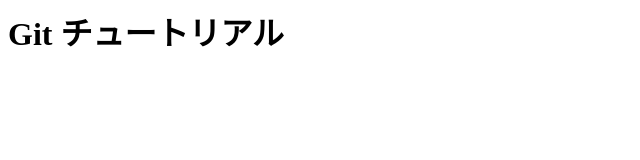
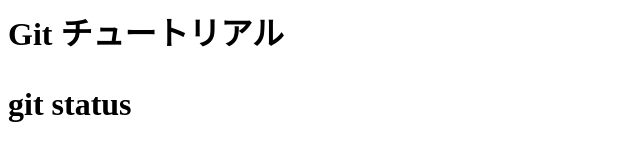
Before and after one commit to yoshiakimasu/git_tutorial, a plain HTML site: page index.html in a window 1280 px wide. Shown: the whole page, without its empty margins (0-640 px from the left). Drawn offline with Linux system fonts and the light colour scheme.

Commit message:
git statusコマンドを追加

```diff
--- a/index.html
+++ b/index.html
@@ -1 +1,3 @@
 <h1>Git チュートリアル</h>
+
+<p> git status </p.
```
